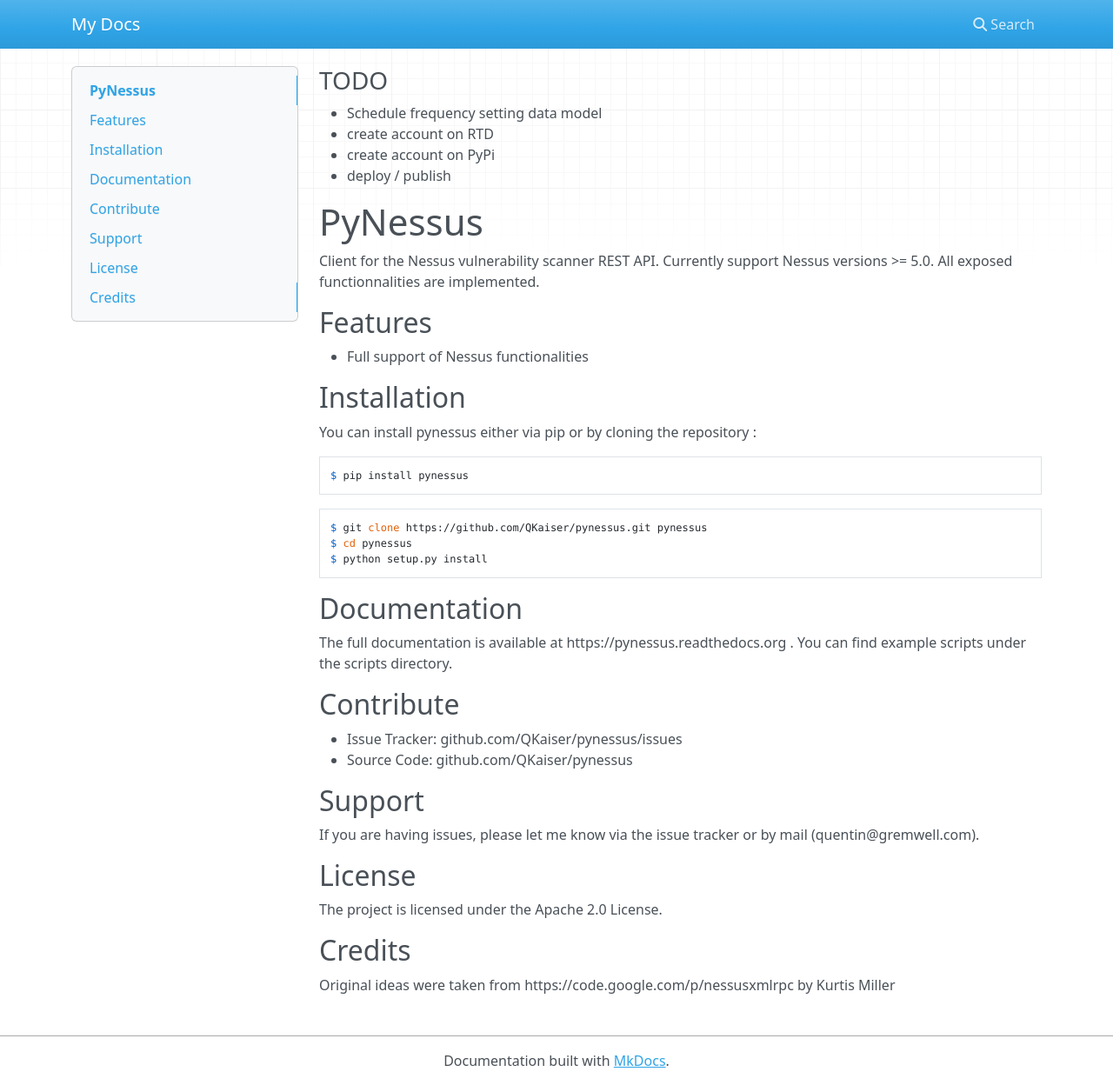
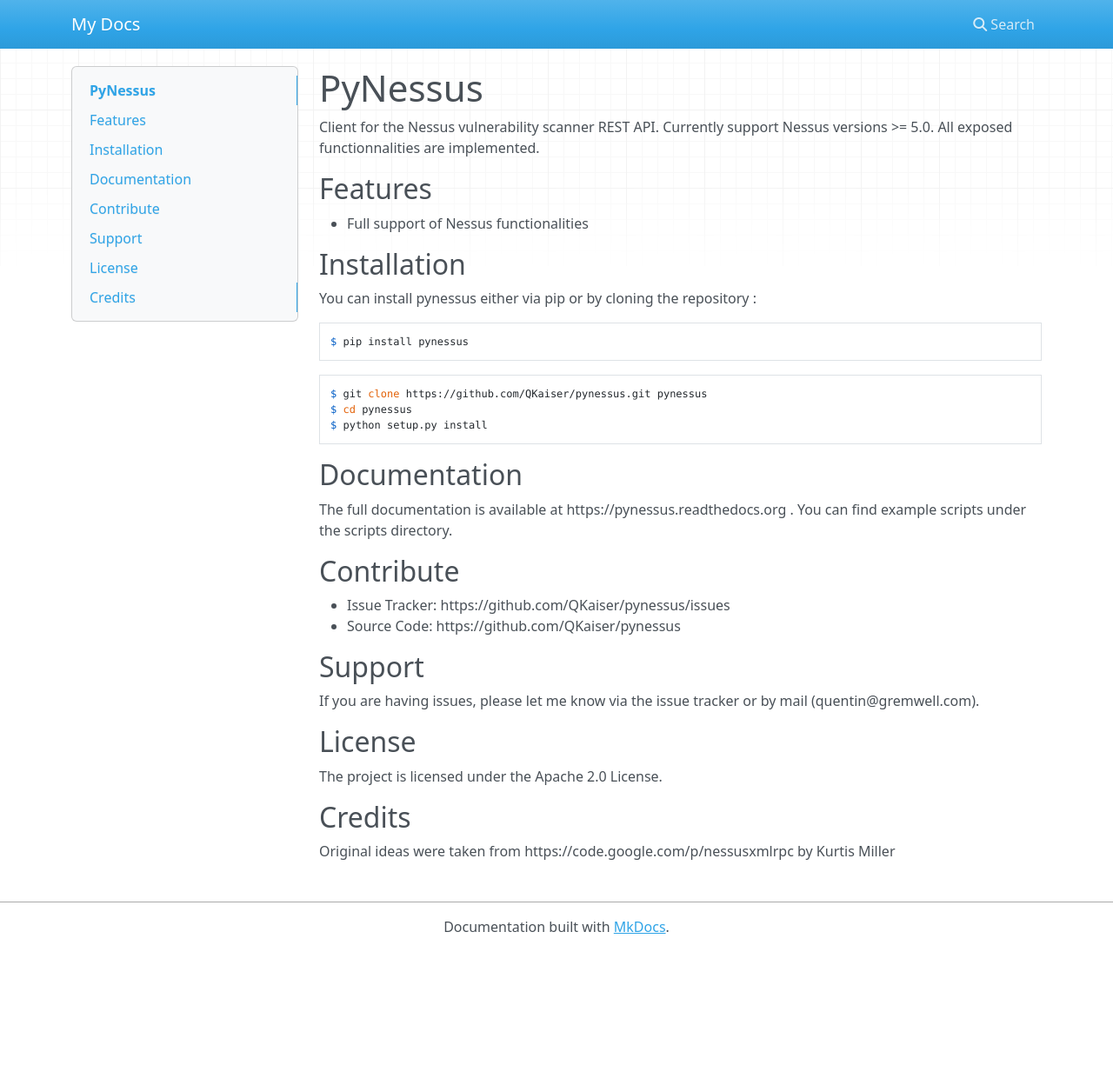
Before and after one commit to gremwell/pynessus, an MkDocs documentation site: the page built from docs/docs/index.md, in a window 1280 px wide and 1248 px high. Shown: the whole window at 87% size. Built offline with MkDocs 1.6.1, drawn with Linux system fonts in a browser that asks for light colours; nearby versions of some CDN libraries.

Commit message:
Update urls in readme/documentation.

```diff
--- a/docs/docs/index.md
+++ b/docs/docs/index.md
@@ -1,10 +1,3 @@
-### TODO
-
-* Schedule frequency setting data model
-* create account on RTD
-* create account on PyPi
-* deploy / publish
-
 # PyNessus
 
 Client for the Nessus vulnerability scanner REST API. Currently support Nessus versions >= 5.0. All exposed functionnalities
```
Also changed, not shown: other parts of docs/docs/index.md (+2 -2 lines), README.md.
